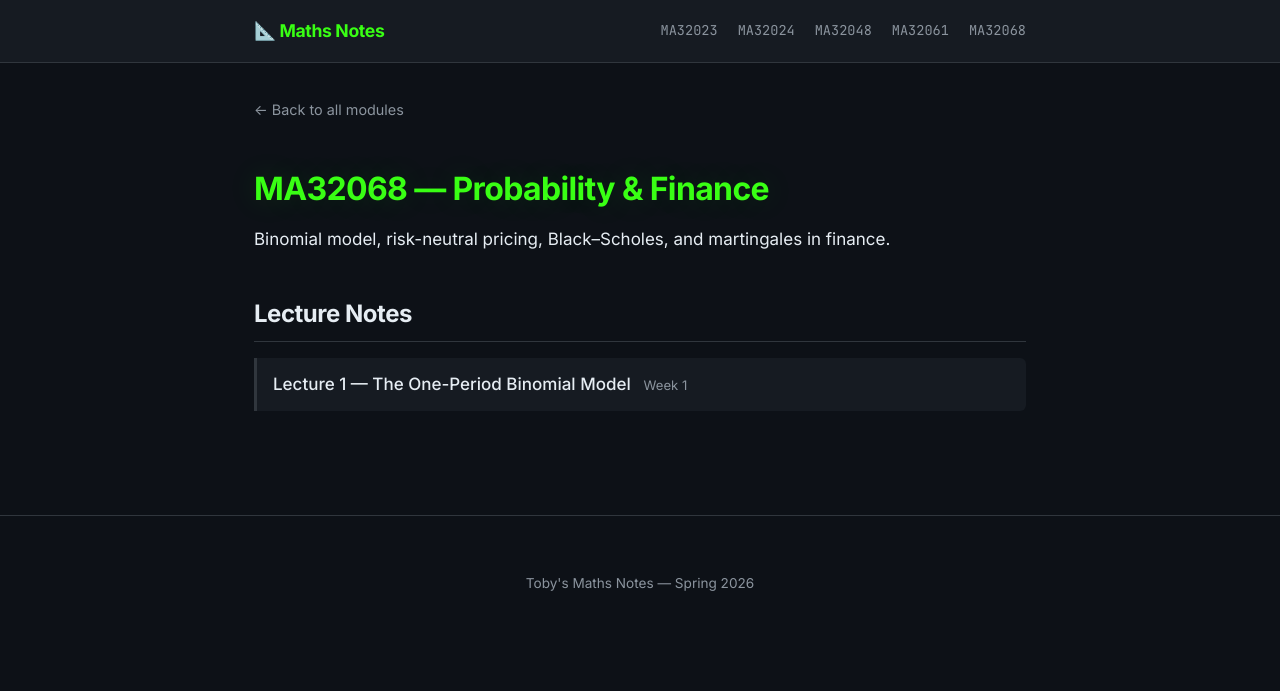
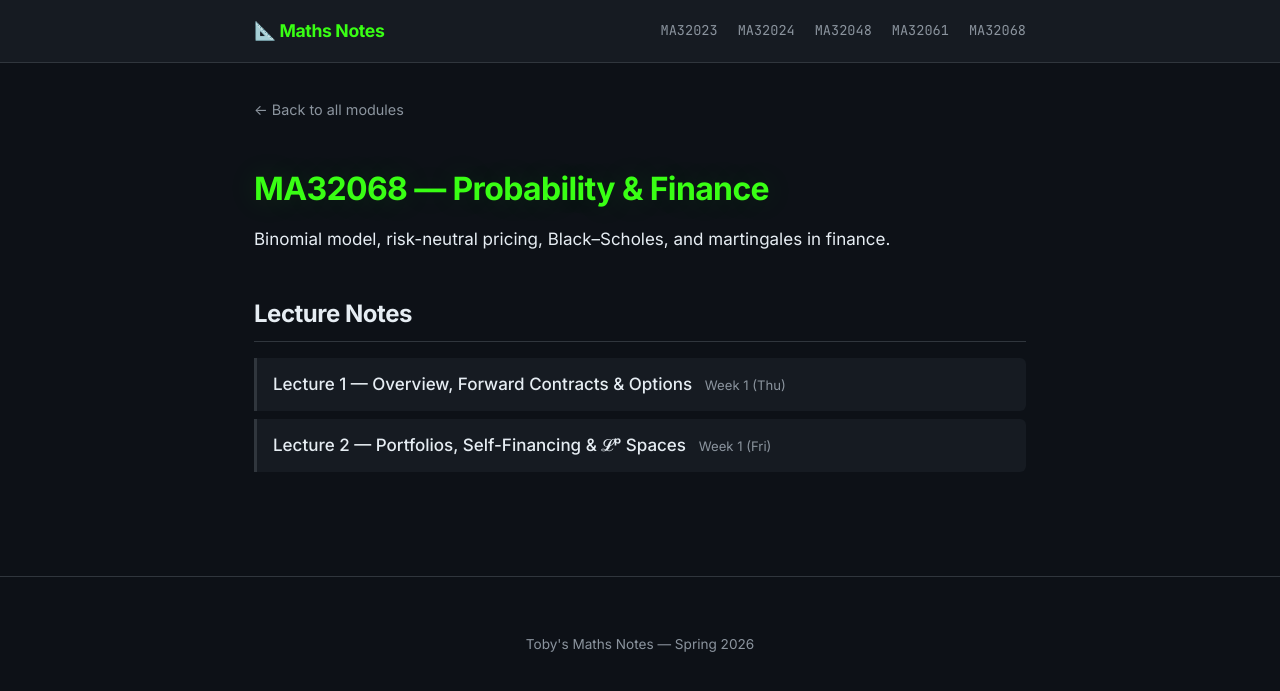
Before and after one commit to tobyjermy/Toby-Jermy-Notes, a Jekyll site: the page built from ma32068/index.md, in a window 1280 px wide. Shown: the top 691 px of the page. Built offline with Jekyll 4.4.1, drawn with Linux system fonts in a browser that asks for light colours.

Commit message:
Update index.md

```diff
--- a/ma32068/index.md
+++ b/ma32068/index.md
@@ -13,7 +13,11 @@ Binomial model, risk-neutral pricing, Black–Scholes, and martingales in financ
 
 <ul class="lecture-list">
   <li>
-    <a href="{{ '/ma32068/lecture-01' | relative_url }}">Lecture 1 — The One-Period Binomial Model</a>
-    <span class="date">Week 1</span>
+    <a href="{{ '/ma32068/week1-lec1' | relative_url }}">Lecture 1 — Overview, Forward Contracts & Options</a>
+    <span class="date">Week 1 (Thu)</span>
+  </li>
+  <li>
+    <a href="{{ '/ma32068/week1-lec2' | relative_url }}">Lecture 2 — Portfolios, Self-Financing & 𝓛ᵖ Spaces</a>
+    <span class="date">Week 1 (Fri)</span>
   </li>
 </ul>
```
